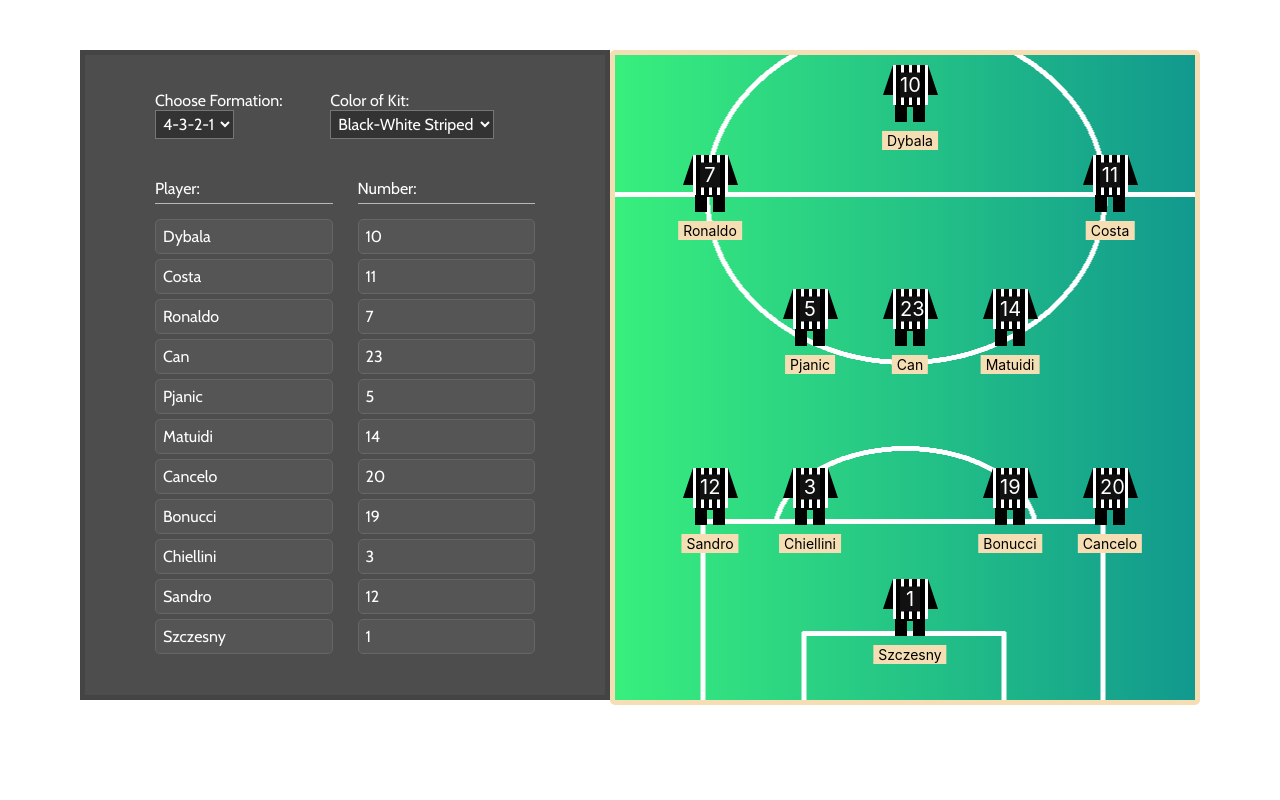
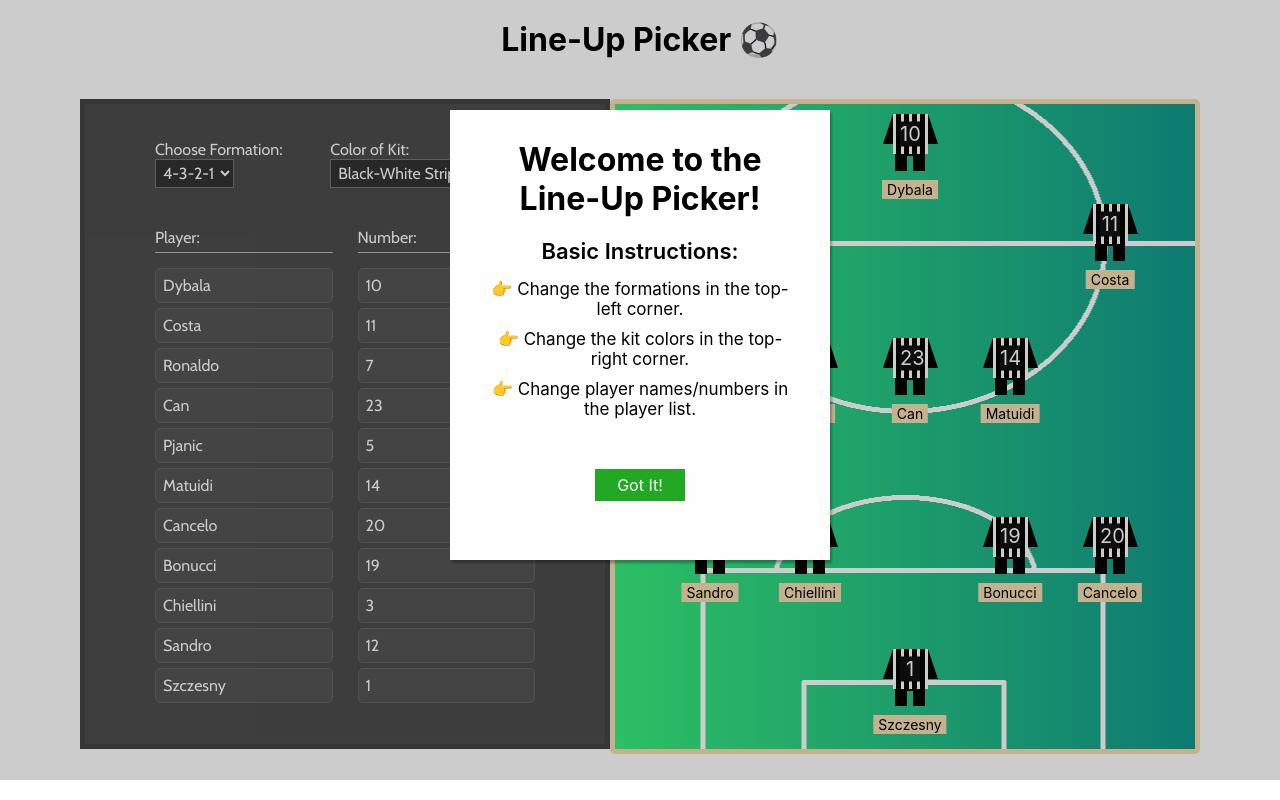
Before and after one commit to Yamo93/react_lineup_picker, a React (Create React App) app: page / in a window 1280 px wide. Built offline with nearby package versions, Linux system fonts and the light colour scheme.

Commit message:
added modal and some styling

```diff
--- a/src/App.js
+++ b/src/App.js
@@ -1,7 +1,9 @@
-import React, { Component } from 'react';
+import React, { Fragment, Component } from 'react';
 import classes from './App.module.css'; // installed CSS modules in CRA 2.2
 import Controller from './containers/Controller/Controller';
 import Pitch from './containers/Pitch/Pitch';
+import Modal from './components/Modal/Modal';
+import Backdrop from './components/Backdrop/Backdrop';
 
 /*
 GOALS ACHIEVED:
@@ -16,15 +18,19 @@ TODOS:
  - create changeColorHandler => DONE.
  select colors to add, add a dropdown-menu, add colors to state and render them dynamically to dropdown. => DONE.
 
- - make it responsive => DONE (80%, need to make pitch and players smaller so they fit on a small mobile phone)
+ - make it responsive => DONE (100%, need to make pitch and players smaller so they fit on a small mobile phone). FIXED.
 
- - add a modal that slides down initially and shows the "instructions" for the lineup-picker
+ - add a modal that slides down initially and shows the "instructions" for the lineup-picker:
+ * design how it should look. It should have simple instructions and a "Got it!"-button, as well as a clickable backdrop
+ * it should fade fown with transform -100% etc. simple interface, some padding, light-coloured.
 
- - maybe add some title at the top like "lineup picker" or something cool for improving the UI.
+ - maybe add some title at the top like "lineup picker" or something cool for improving the UI. For that, you have to decrease the padding top and bottom and use that space.
 
  SUGGESTIONS:
  - clean up some of the code like the nested for-loops, improve the logic a bit if possible
- - clean up all the cases if possible, and all the added css? its really tall now
+ - clean up all the cases if possible, and all the added css? its really tall now. can be fixed with mixins for convenience, but not sure how to integrate sass in react
+
+ - you made some components stateful and added the ref to playerinput etc to fix the focus issue. but you seemed to solve it without the ref, so maybe consider changing it back to stateless components (but obviously keep the player input component since its more "reacty" that way)
 
 */
 
@@ -109,7 +115,8 @@ class App extends Component {
     'Plain Lightblue',
     'Plain White'
   ],
-  currentKit: 'Black-White Striped'
+  currentKit: 'Black-White Striped',
+  modalCondition: true
   };
 
   changePlayerNameHandler = (event, key) => {
@@ -156,8 +163,6 @@ class App extends Component {
     let currentPlayers = [...this.state.players];
     currentPlayers.forEach(player => Object.keys(player).forEach(formation => {
       if (formation === grabbedFormation) {
-        console.log("We want this lineup: ", player[grabbedFormation]);
-
         this.setState({formation: grabbedFormation, showedFormation: player[grabbedFormation]});
       }
     }));
@@ -165,6 +170,12 @@ class App extends Component {
 
   changeColorHandler = (event, currentColor) => {
     this.setState({currentKit: currentColor});
+  }
+
+  toggleModalHandler = (event) => {
+    this.setState((prevState) => {
+      return {modalCondition: !prevState.modalCondition}
+    });
   }
 
   render() {
@@ -176,10 +187,15 @@ class App extends Component {
 
 
     return (
-      <div className={classes.App}>
-        <Controller players={!this.state.formationIsChanged ? this.state.players[0][this.state.formation] : this.state.showedFormation} changedName={this.changePlayerNameHandler} changedNum={this.changePlayerNumHandler} changedFormation={this.changeFormationHandler} formations={formations} kits={this.state.kits} currentKit={this.state.currentKit} changedColor={this.changeColorHandler} />
-        <Pitch formation={this.state.formation} players={!this.state.formationIsChanged ? this.state.players[0][this.state.formation] : this.state.showedFormation} changedName={this.changePlayerNameHandler} changedNum={this.changePlayerNumHandler} kit={this.state.currentKit} />
-      </div>
+      <Fragment>
+        <Modal modalCondition={this.state.modalCondition} toggleModal={this.toggleModalHandler} />
+        <Backdrop modalCondition={this.state.modalCondition} toggleModal={this.toggleModalHandler} />
+        <h1 className={classes.topTitle}>Line-Up Picker ⚽</h1>
+        <div className={classes.App}>
+          <Controller players={!this.state.formationIsChanged ? this.state.players[0][this.state.formation] : this.state.showedFormation} changedName={this.changePlayerNameHandler} changedNum={this.changePlayerNumHandler} changedFormation={this.changeFormationHandler} formations={formations} kits={this.state.kits} currentKit={this.state.currentKit} changedColor={this.changeColorHandler} />
+          <Pitch formation={this.state.formation} players={!this.state.formationIsChanged ? this.state.players[0][this.state.formation] : this.state.showedFormation} changedName={this.changePlayerNameHandler} changedNum={this.changePlayerNumHandler} kit={this.state.currentKit} />
+        </div>
+      </Fragment>
     );
   }
 }
--- a/src/App.module.css
+++ b/src/App.module.css
@@ -8,11 +8,17 @@
 
 .App {
   margin: 0;
-  padding: 50px 80px;
+  padding: 20px 80px;
   display: flex;
   justify-content: space-between;
   width: 100%;
   height: 100%;
+  position: relative;
+}
+
+.topTitle {
+  margin: 20px;
+  text-align: center;
 }
 
 @media screen and (max-width: 1150px) {
--- /dev/null
+++ b/src/components/Backdrop/Backdrop.js
@@ -0,0 +1,10 @@
+import React from 'react';
+import classes from './Backdrop.module.css';
+
+const backdrop = (props) => {
+    return (
+        <div onClick={props.toggleModal} className={props.modalCondition ? classes.Backdrop : classes.BackdropHidden}>Backdrop</div>
+    );
+};
+
+export default backdrop;
--- /dev/null
+++ b/src/components/Backdrop/Backdrop.module.css
@@ -0,0 +1,13 @@
+.Backdrop {
+    width: 100%;
+    height: 100%;
+    position: fixed;
+    background-color: rgba(0, 0, 0, .2);
+    z-index: 10;
+    transform: translateY(-5%);
+    transition: all .4s;
+}
+
+.BackdropHidden {
+    display: none;
+}
--- /dev/null
+++ b/src/components/Modal/Modal.js
@@ -0,0 +1,19 @@
+import React from 'react';
+import classes from './Modal.module.css';
+
+const modal = (props) => {
+    return (
+        <div className={props.modalCondition ? classes.Modal : classes.ModalHidden /*classes.ModalHidden - conditionally*/}>
+            <h1 className={classes.ModalTitle}>Welcome to the Line-Up Picker! </h1>
+            <p className={classes.ModalDesc}>Basic Instructions:</p>
+            <ul>
+                <li>👉 Change the formations in the top-left corner.</li>
+                <li>👉 Change the kit colors in the top-right corner.</li>
+                <li>👉 Change player names/numbers in the player list.</li>
+            </ul>
+            <p onClick={props.toggleModal} className={classes.ModalBtn}>Got It!</p>
+        </div>
+    );
+};
+
+export default modal;
--- /dev/null
+++ b/src/components/Modal/Modal.module.css
@@ -0,0 +1,65 @@
+.Modal {
+    position: fixed;
+    left: 50%;
+    transform: translateX(-50%) translateY(20%);
+    width: 380px;
+    height: 450px;
+    box-shadow: 2px 3px 2.5px rgba(0, 0, 0, .3);
+    background-color: #FEFEFE;
+    display: flex;
+    flex-direction: column;
+    padding: 30px;
+    justify-content: flex-start;
+    align-items: center;
+    z-index: 30;
+    transition: all .4s;
+}
+
+.ModalHidden {
+    /*transform: translateX(-50%) translateY(-105%);*/
+    display: none;
+}
+
+.ModalTitle {
+    text-align: center;
+    margin-bottom: 20px;
+}
+
+.ModalDesc {
+    font-size: 22px;
+    font-weight: 600;
+    margin-bottom: 15px;
+}
+
+.Modal ul, .ModalHidden ul {
+    list-style: none;
+}
+
+.Modal li, .ModalHidden li {
+    font-size: 17px;
+    text-align: center;
+}
+
+.Modal li:not(:last-child),
+.ModalHidden li:not(:last-child) {
+    margin-bottom: 10px;
+}
+
+.ModalBtn {
+    margin-top: 50px;
+    cursor: pointer;
+    width: 90px;
+    text-align: center;
+    padding: 5px 15px;
+    background-color: rgb(35, 168, 35);
+    color: white;
+    border: 1px solid transparent;
+    transition: all .4s;
+}
+
+.ModalBtn:hover {
+    background-color: #FEFEFE;
+    color: rgb(35, 168, 35);
+    font-weight: 600;
+    border: 1px solid rgb(35, 168, 35);
+}
--- a/src/components/Player/Player.module.css
+++ b/src/components/Player/Player.module.css
@@ -297,6 +297,8 @@
 .GK {
     grid-column: 4 / 5;
     grid-row: 8 / -1;
+    position: absolute;
+    bottom: 0;
 }
 
 /* 4-3-3 Style */
@@ -525,12 +527,12 @@
 
 @media screen and (max-width: 600px) {
     .GK442, .GK343, .GK, .GK352, .GK433 {
-        bottom: 30px;
+        bottom: 50px;
     }
 }
 
 @media screen and (max-width: 500px) {
     .GK442, .GK343, .GK, .GK352, .GK433 {
-        bottom: 50px;
+        bottom: 40px;
     }
 }
--- a/src/containers/PlayerInput/PlayerInput.js
+++ b/src/containers/PlayerInput/PlayerInput.js
@@ -9,7 +9,6 @@ class PlayerInput extends Component {
             <input type="number" onChange={(event) => this.props.changedNum(event, this.props.numKey)} min="1" max="40" value={this.props.numValue} placeholder={this.props.numPlaceholder} className={classes.inputNum} />
             {/* you have to outsource this into a separate playerInput component. then, pass the index from here down to that input component, and let that inputcomponent be a class. then run the componentDidMount() on that component and let it focus... hopefully it'll work :/ */}
             </Fragment>
-
         );
     }
 }
```
Also changed, not shown: src/containers/Controller/Controller.module.css (+0 -10 lines).
